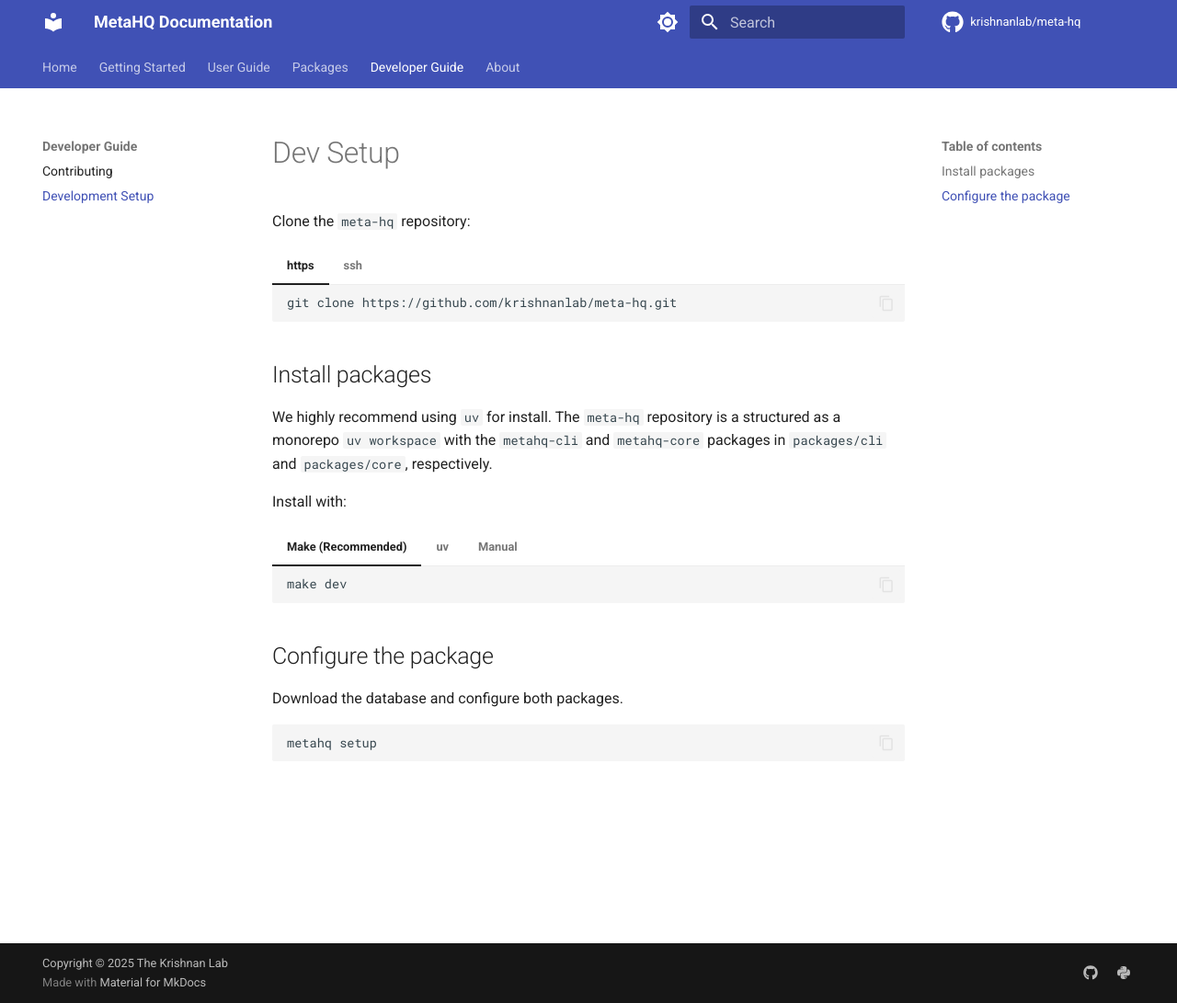
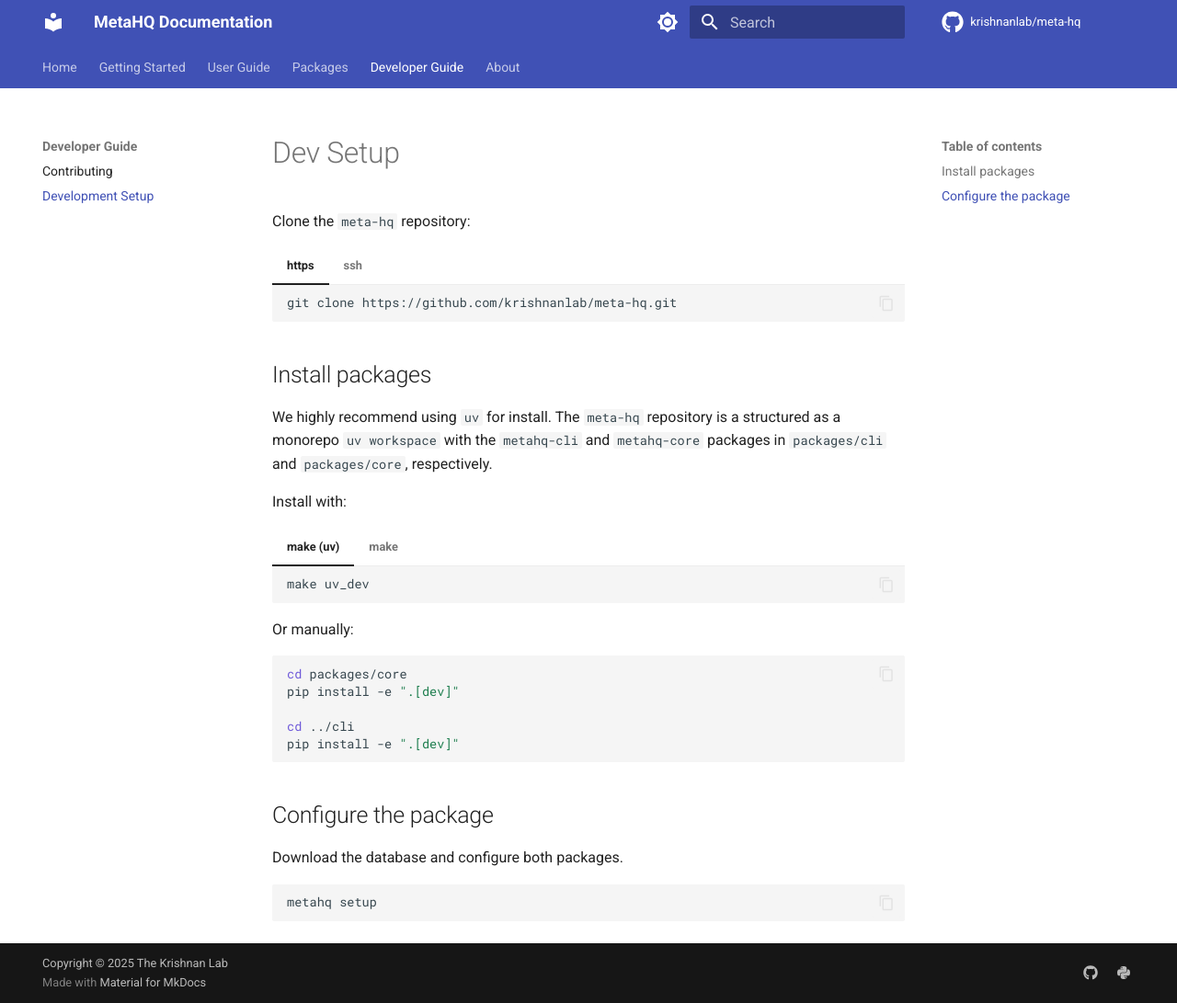
Before and after one commit to krishnanlab/meta-hq, an MkDocs documentation site: the page built from docs/developer/setup.md, in a window 1280 px wide and 1091 px high. Shown: the whole window at 92% size. Built offline with MkDocs 1.6.1 and Material for MkDocs 9.7.7, drawn with Linux system fonts in a browser that asks for light colours; comment, search, counter and statistics services are not loaded.

Commit message:
fixed dev install instructions

````diff
--- a/docs/developer/setup.md
+++ b/docs/developer/setup.md
@@ -22,24 +22,27 @@ and `packages/core`, respectively.
 
 Install with:
 
-=== "Make (Recommended)"
+=== "make (uv)"
+
+    ```bash
+    make uv_dev
+    ```
+
+=== "make"
 
     ```bash
     make dev
     ```
 
-=== "uv"
+Or manually:
 
-    ```bash
-    uv pip install -e . ".[dev]"
-    ```
+```bash
+cd packages/core
+pip install -e ".[dev]"
 
-=== "Manual"
-
-    ```bash
-    pip install -e packages/core[dev]
-    pip install -e packages/cli[dev]
-    ```
+cd ../cli
+pip install -e ".[dev]"
+```
 
 ## Configure the package
 
````
